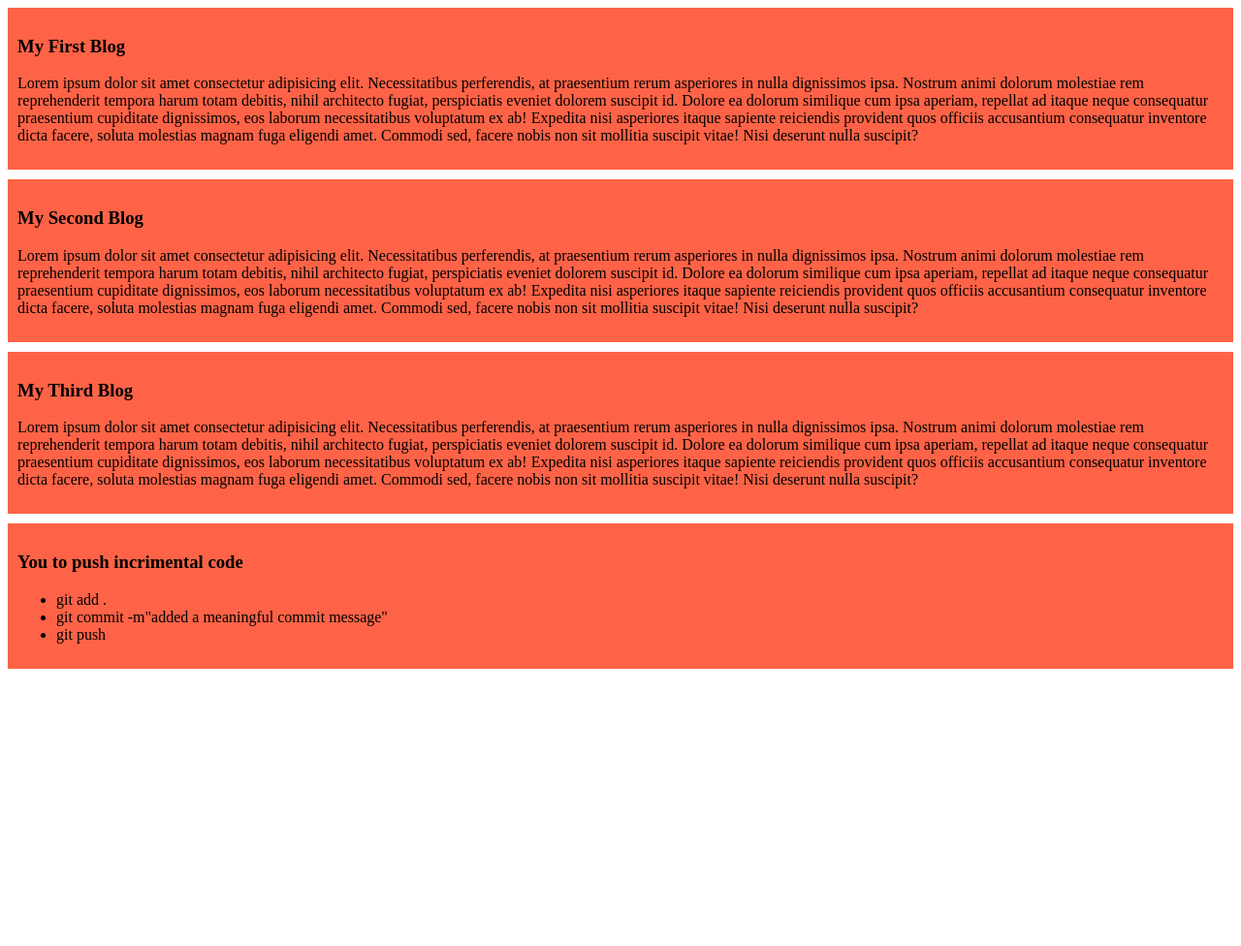
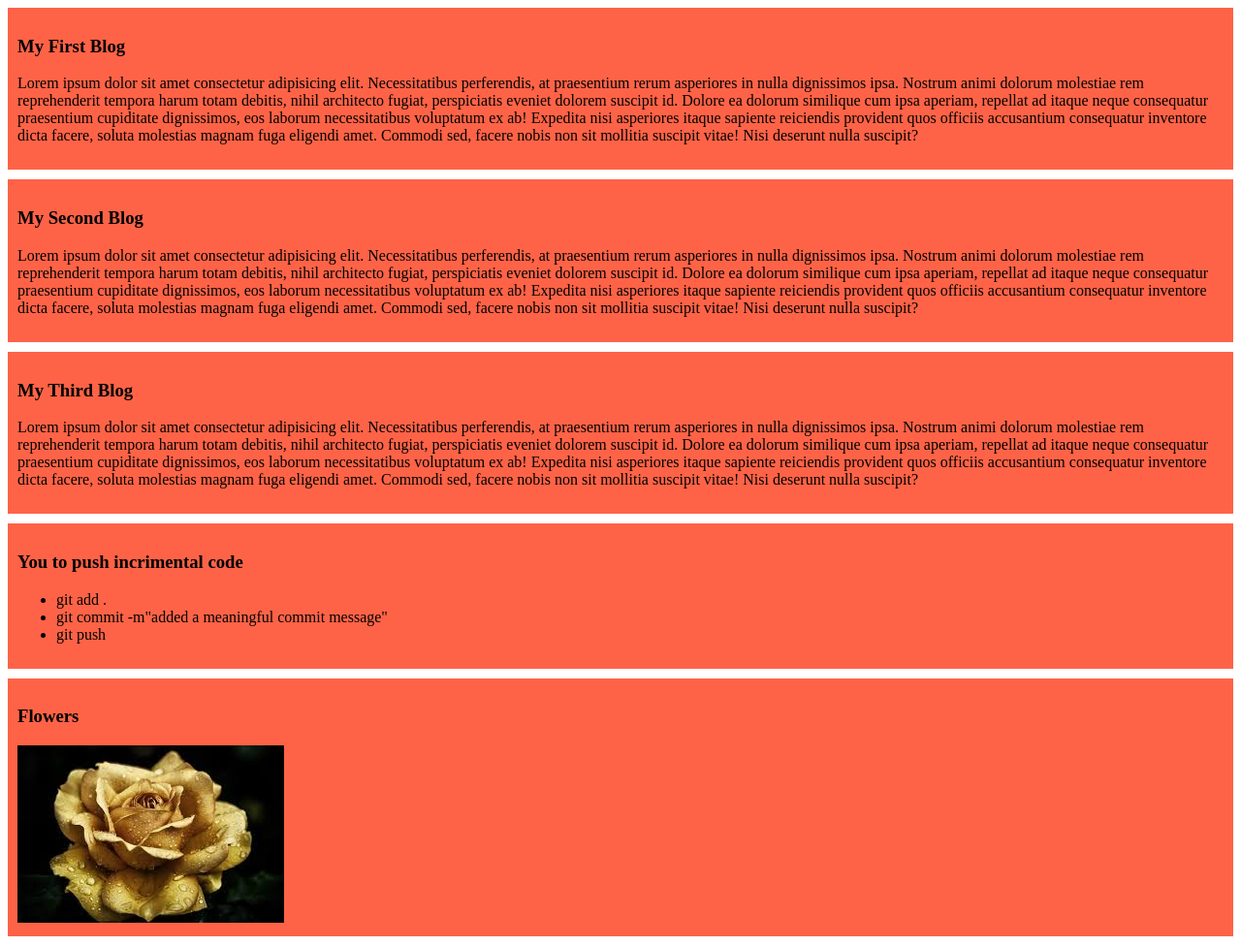
Before and after one commit to rahimariya19/my-simple-website, a plain HTML site: page index.html in a window 1280 px wide. Shown: the whole page at 97% size. Before the commit the page ends 800 px from the top, so only its background shows below. Drawn offline with Linux system fonts and the light colour scheme.

Commit message:
added image

```diff
--- a/index.html
+++ b/index.html
@@ -33,5 +33,9 @@
         <li>git push</li>
     </ul>
    </div>
+   <div>
+    <h3>Flowers</h3>
+    <img src="Images/images.jpg" alt="">
+   </div>
 </body>
 </html>
```
Also changed, not shown: Images/images.jpg (added).
